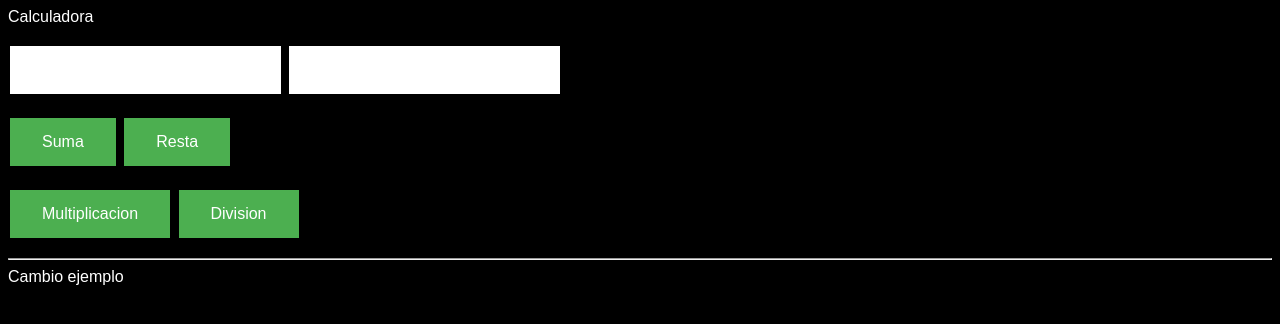
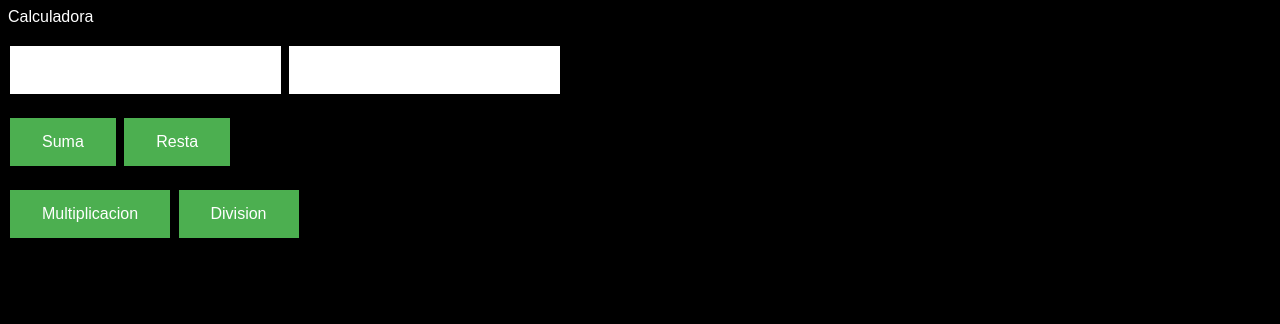
Before and after one commit to JohanFornari/calculadora, a plain HTML site: page index.html in a window 1280 px wide. Drawn offline with Linux system fonts and the light colour scheme.

Commit message:
Update index.html

```diff
--- a/index.html
+++ b/index.html
@@ -27,9 +27,6 @@
     <p></p>
     <label id="resultado"></label>
 
-     <p></p>
-    <hr>
-      Cambio ejemplo
 
 
   </body>
```
